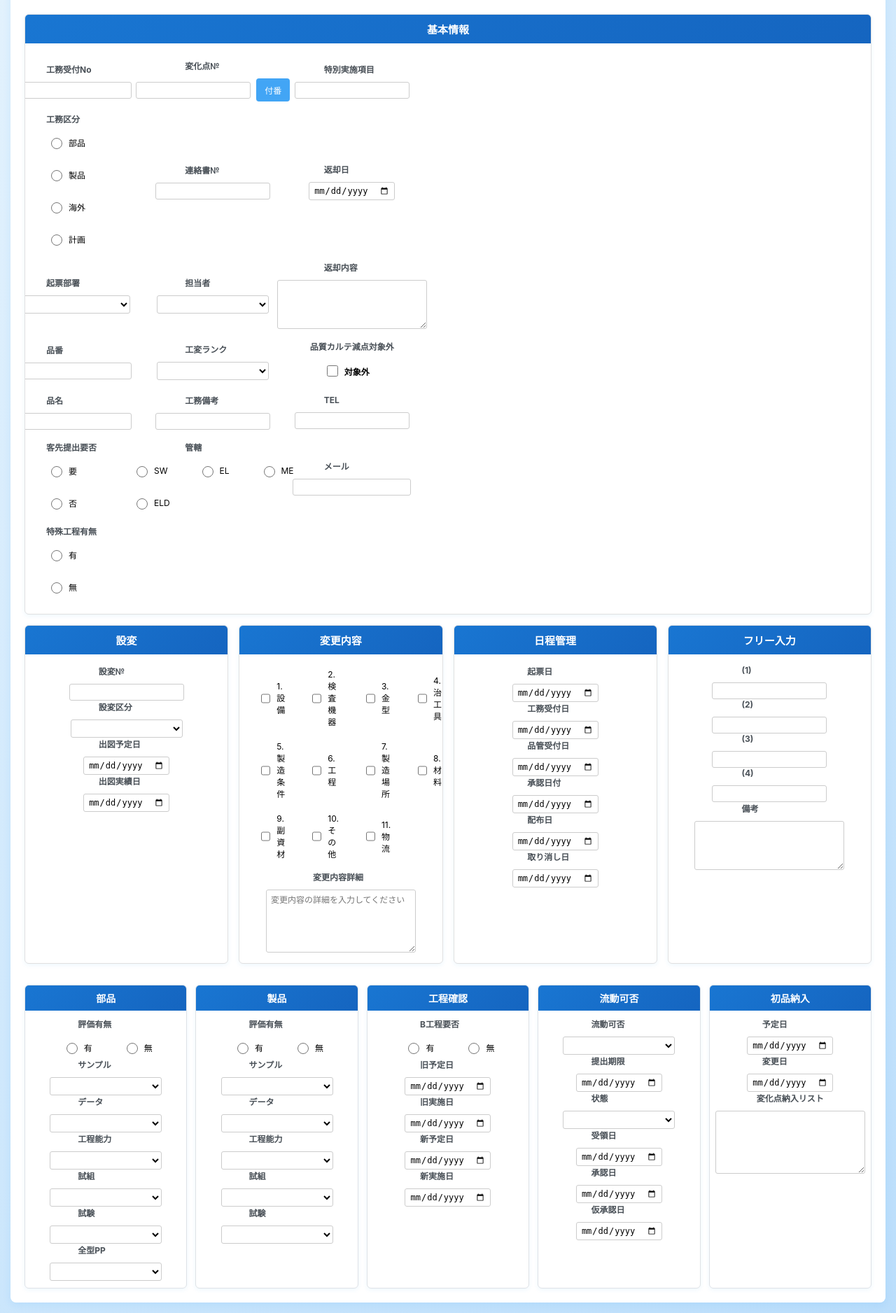
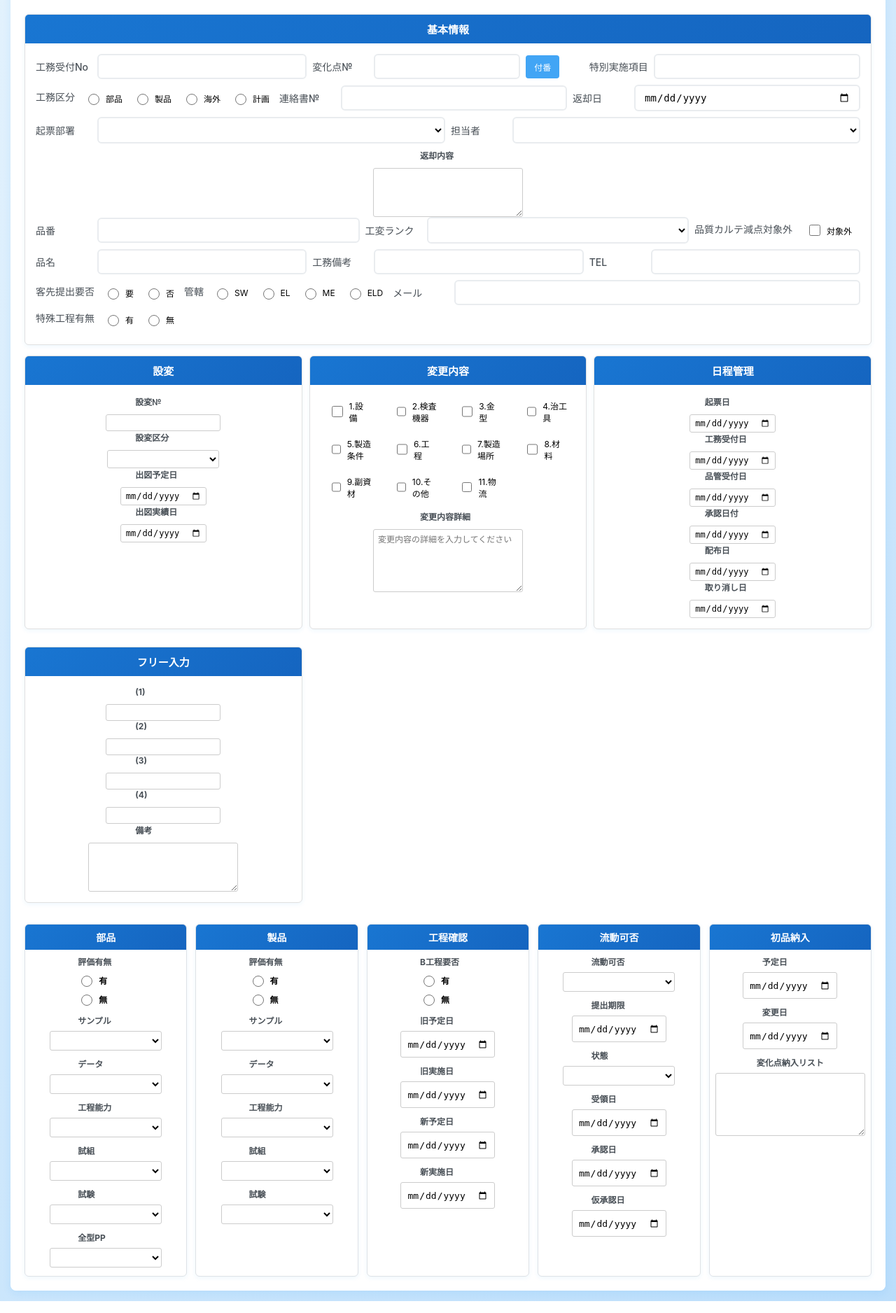
Before and after one commit to vivo-yamada/ELIMS, a Flask app: page / in a window 1280 px wide. Shown: the part 81-1957 px from the top of the page at 70% size. Run offline with Flask 3, Linux system fonts and the light colour scheme; lists and menus that the app fills with data are empty.

Commit message:
プロンプト#17 余白スペースの改善

```diff
--- a/templates/register_modern.html
+++ b/templates/register_modern.html
@@ -108,15 +108,50 @@ body {
 
 .grid-row {
     display: grid;
-    grid-template-columns: 110px 1fr 110px 1fr 110px 1fr;
-    gap: 12px;
+    grid-template-columns: repeat(auto-fit, minmax(250px, 1fr));
+    gap: 8px;
+    align-items: start;
+    padding: 4px 0;
+}
+
+.compact-row {
+    display: flex;
+    flex-wrap: wrap;
+    gap: 8px;
     align-items: center;
-    padding: 8px 0;
+    margin-bottom: 8px;
+}
+
+.inline-group {
+    display: flex;
+    align-items: center;
+    gap: 8px;
+    min-width: 200px;
 }
 
 .form-group {
     display: flex;
     flex-direction: column;
+    min-width: 0;
+}
+
+.form-group-inline {
+    display: flex;
+    align-items: center;
+    gap: 8px;
+    flex: 1;
+    min-width: 200px;
+}
+
+.form-group-inline .form-label {
+    margin-bottom: 0;
+    white-space: nowrap;
+    min-width: 80px;
+}
+
+.form-group-inline .form-input,
+.form-group-inline .form-select {
+    flex: 1;
 }
 
 .form-label {
@@ -150,8 +185,31 @@ body {
 /* ラジオボタンとチェックボックス */
 .radio-group, .checkbox-group {
     display: flex;
-    gap: 15px;
+    gap: 6px;
     flex-wrap: wrap;
+}
+
+.radio-group-compact {
+    display: flex;
+    gap: 4px;
+    flex-wrap: nowrap;
+}
+
+.radio-group-compact .radio-item {
+    padding: 3px 6px;
+    font-size: 12px;
+    white-space: nowrap;
+}
+
+.radio-group-vertical {
+    display: flex;
+    flex-direction: column;
+    gap: 4px;
+}
+
+.radio-group-vertical .radio-item {
+    padding: 2px 4px;
+    font-size: 12px;
 }
 
 .radio-item, .checkbox-item {
@@ -203,9 +261,9 @@ body {
 /* 4カラムレイアウト - よりコンパクト */
 .four-column-layout {
     display: grid;
-    grid-template-columns: 1fr 1fr 1fr 1fr;
-    gap: 15px;
-    margin-top: 15px;
+    grid-template-columns: repeat(auto-fit, minmax(300px, 1fr));
+    gap: 10px;
+    margin-top: 10px;
 }
 
 /* 変更内容グリッド - より密度高く */
@@ -248,7 +306,29 @@ body {
 }
 
 .detail-content {
-    padding: 10px;
+    padding: 8px;
+}
+
+.detail-compact {
+    display: flex;
+    flex-direction: column;
+    gap: 6px;
+}
+
+.detail-compact .form-group {
+    margin-bottom: 4px;
+}
+
+.detail-compact .form-label {
+    font-size: 12px;
+    margin-bottom: 2px;
+}
+
+.detail-compact .form-input,
+.detail-compact .form-select {
+    padding: 4px 8px;
+    font-size: 13px;
+    min-height: 28px;
 }
 
 .detail-row {
@@ -370,76 +450,76 @@ body {
             <div class="section card-effect">
                 <div class="section-header">基本情報</div>
                 <div class="section-content">
-                    <div class="grid-row">
-                        <div class="form-group">
+                    <div class="compact-row">
+                        <div class="form-group-inline">
                             <label class="form-label">工務受付No</label>
                             <input type="text" name="komu_uketsuke_no" class="form-input">
                         </div>
-                        <div class="form-group">
+                        <div class="form-group-inline">
                             <label class="form-label">変化点№</label>
                             <div class="fuban-container">
                                 <input type="text" name="henkaiten_no" class="form-input fuban-input">
                                 <button type="button" class="fuban-btn">付番</button>
                             </div>
                         </div>
-                        <div class="form-group">
+                        <div class="form-group-inline">
                             <label class="form-label">特別実施項目</label>
                             <input type="text" name="tokubetsu_jisshi_komoku" class="form-input">
                         </div>
                     </div>
 
-                    <div class="grid-row">
-                        <div class="form-group">
+                    <div class="compact-row">
+                        <div class="inline-group">
                             <label class="form-label">工務区分</label>
-                            <div class="radio-group">
+                            <div class="radio-group-compact">
                                 <label class="radio-item"><input type="radio" name="komu_kubun" value="部品"> 部品</label>
                                 <label class="radio-item"><input type="radio" name="komu_kubun" value="製品"> 製品</label>
                                 <label class="radio-item"><input type="radio" name="komu_kubun" value="海外"> 海外</label>
                                 <label class="radio-item"><input type="radio" name="komu_kubun" value="計画"> 計画</label>
                             </div>
                         </div>
-                        <div class="form-group">
+                        <div class="form-group-inline">
                             <label class="form-label">連絡書№</label>
                             <input type="text" name="renraku_sho_no" class="form-input">
                         </div>
-                        <div class="form-group">
+                        <div class="form-group-inline">
                             <label class="form-label">返却日</label>
                             <input type="date" name="henkyaku_bi" class="form-input">
                         </div>
                     </div>
 
-                    <div class="grid-row">
-                        <div class="form-group">
+                    <div class="compact-row">
+                        <div class="form-group-inline">
                             <label class="form-label">起票部署</label>
                             <select name="kippu_busho" class="form-select">
                                 <option value=""></option>
                                 <option value="TDK(株)">TDK(株)</option>
                             </select>
                         </div>
-                        <div class="form-group">
+                        <div class="form-group-inline">
                             <label class="form-label">担当者</label>
                             <select name="tantousha" class="form-select">
                                 <option value=""></option>
                             </select>
                         </div>
-                        <div class="form-group">
-                            <label class="form-label">返却内容</label>
-                            <textarea name="henkyaku_naiyou" class="form-textarea" rows="3"></textarea>
-                        </div>
+                    </div>
+                    <div class="form-group">
+                        <label class="form-label">返却内容</label>
+                        <textarea name="henkyaku_naiyou" class="form-textarea" rows="2"></textarea>
                     </div>
 
-                    <div class="grid-row">
-                        <div class="form-group">
+                    <div class="compact-row">
+                        <div class="form-group-inline">
                             <label class="form-label">品番</label>
                             <input type="text" name="hinban" class="form-input">
                         </div>
-                        <div class="form-group">
+                        <div class="form-group-inline">
                             <label class="form-label">工変ランク</label>
                             <select name="kouhen_rank" class="form-select">
                                 <option value=""></option>
                             </select>
                         </div>
-                        <div class="form-group">
+                        <div class="inline-group">
                             <label class="form-label">品質カルテ減点対象外</label>
                             <label class="checkbox-item">
                                 <input type="checkbox" name="hinshitsu_karute_genten_taishougai">
@@ -448,48 +528,48 @@ body {
                         </div>
                     </div>
 
-                    <div class="grid-row">
-                        <div class="form-group">
+                    <div class="compact-row">
+                        <div class="form-group-inline">
                             <label class="form-label">品名</label>
                             <input type="text" name="hinmei" class="form-input">
                         </div>
-                        <div class="form-group">
+                        <div class="form-group-inline">
                             <label class="form-label">工務備考</label>
                             <input type="text" name="komu_bikou" class="form-input">
                         </div>
-                        <div class="form-group">
+                        <div class="form-group-inline">
                             <label class="form-label">TEL</label>
                             <input type="text" name="tel" class="form-input">
                         </div>
                     </div>
 
-                    <div class="grid-row">
-                        <div class="form-group">
+                    <div class="compact-row">
+                        <div class="inline-group">
                             <label class="form-label">客先提出要否</label>
-                            <div class="radio-group">
+                            <div class="radio-group-compact">
                                 <label class="radio-item"><input type="radio" name="kyakusaki_teishutsu_youhi" value="要"> 要</label>
                                 <label class="radio-item"><input type="radio" name="kyakusaki_teishutsu_youhi" value="否"> 否</label>
                             </div>
                         </div>
-                        <div class="form-group">
+                        <div class="inline-group">
                             <label class="form-label">管轄</label>
-                            <div class="radio-group">
+                            <div class="radio-group-compact">
                                 <label class="radio-item"><input type="radio" name="kankatsu" value="SW"> SW</label>
                                 <label class="radio-item"><input type="radio" name="kankatsu" value="EL"> EL</label>
                                 <label class="radio-item"><input type="radio" name="kankatsu" value="ME"> ME</label>
                                 <label class="radio-item"><input type="radio" name="kankatsu" value="ELD"> ELD</label>
                             </div>
                         </div>
-                        <div class="form-group">
+                        <div class="form-group-inline">
                             <label class="form-label">メール</label>
                             <input type="email" name="email" class="form-input">
                         </div>
                     </div>
 
-                    <div class="grid-row">
-                        <div class="form-group">
+                    <div class="compact-row">
+                        <div class="inline-group">
                             <label class="form-label">特殊工程有無</label>
-                            <div class="radio-group">
+                            <div class="radio-group-compact">
                                 <label class="radio-item"><input type="radio" name="tokushu_koutei_umu" value="有"> 有</label>
                                 <label class="radio-item"><input type="radio" name="tokushu_koutei_umu" value="無"> 無</label>
                             </div>
@@ -613,10 +693,10 @@ body {
                 <!-- 部品 -->
                 <div class="detail-column card-effect">
                     <div class="detail-header">部品</div>
-                    <div class="detail-content">
+                    <div class="detail-content detail-compact">
                         <div class="form-group">
                             <label class="form-label">評価有無</label>
-                            <div class="radio-group">
+                            <div class="radio-group-vertical">
                                 <label class="radio-item"><input type="radio" name="buhin_hyouka_umu" value="有"> 有</label>
                                 <label class="radio-item"><input type="radio" name="buhin_hyouka_umu" value="無"> 無</label>
                             </div>
@@ -663,10 +743,10 @@ body {
                 <!-- 製品 -->
                 <div class="detail-column card-effect">
                     <div class="detail-header">製品</div>
-                    <div class="detail-content">
+                    <div class="detail-content detail-compact">
                         <div class="form-group">
                             <label class="form-label">評価有無</label>
-                            <div class="radio-group">
+                            <div class="radio-group-vertical">
                                 <label class="radio-item"><input type="radio" name="seihin_hyouka_umu" value="有"> 有</label>
                                 <label class="radio-item"><input type="radio" name="seihin_hyouka_umu" value="無"> 無</label>
                             </div>
@@ -707,10 +787,10 @@ body {
                 <!-- 工程確認 -->
                 <div class="detail-column card-effect">
                     <div class="detail-header">工程確認</div>
-                    <div class="detail-content">
+                    <div class="detail-content detail-compact">
                         <div class="form-group">
                             <label class="form-label">B工程要否</label>
-                            <div class="radio-group">
+                            <div class="radio-group-vertical">
                                 <label class="radio-item"><input type="radio" name="b_koutei_youhi" value="有"> 有</label>
                                 <label class="radio-item"><input type="radio" name="b_koutei_youhi" value="無"> 無</label>
                             </div>
@@ -737,7 +817,7 @@ body {
                 <!-- 流動可否 -->
                 <div class="detail-column card-effect">
                     <div class="detail-header">流動可否</div>
-                    <div class="detail-content">
+                    <div class="detail-content detail-compact">
                         <div class="form-group">
                             <label class="form-label">流動可否</label>
                             <select name="ryuudou_kahi" class="form-select">
@@ -772,7 +852,7 @@ body {
                 <!-- 初品納入 -->
                 <div class="detail-column card-effect">
                     <div class="detail-header">初品納入</div>
-                    <div class="detail-content">
+                    <div class="detail-content detail-compact">
                         <div class="form-group">
                             <label class="form-label">予定日</label>
                             <input type="date" name="shohin_yotei_bi" class="form-input">
```
Also changed, not shown: PROMPT_HISTORY.md (+18 -0 lines), PROMPT_Result/P17_画面イメージ1.png (added), PROMPT_Result/P17_画面イメージ2.png (added).
